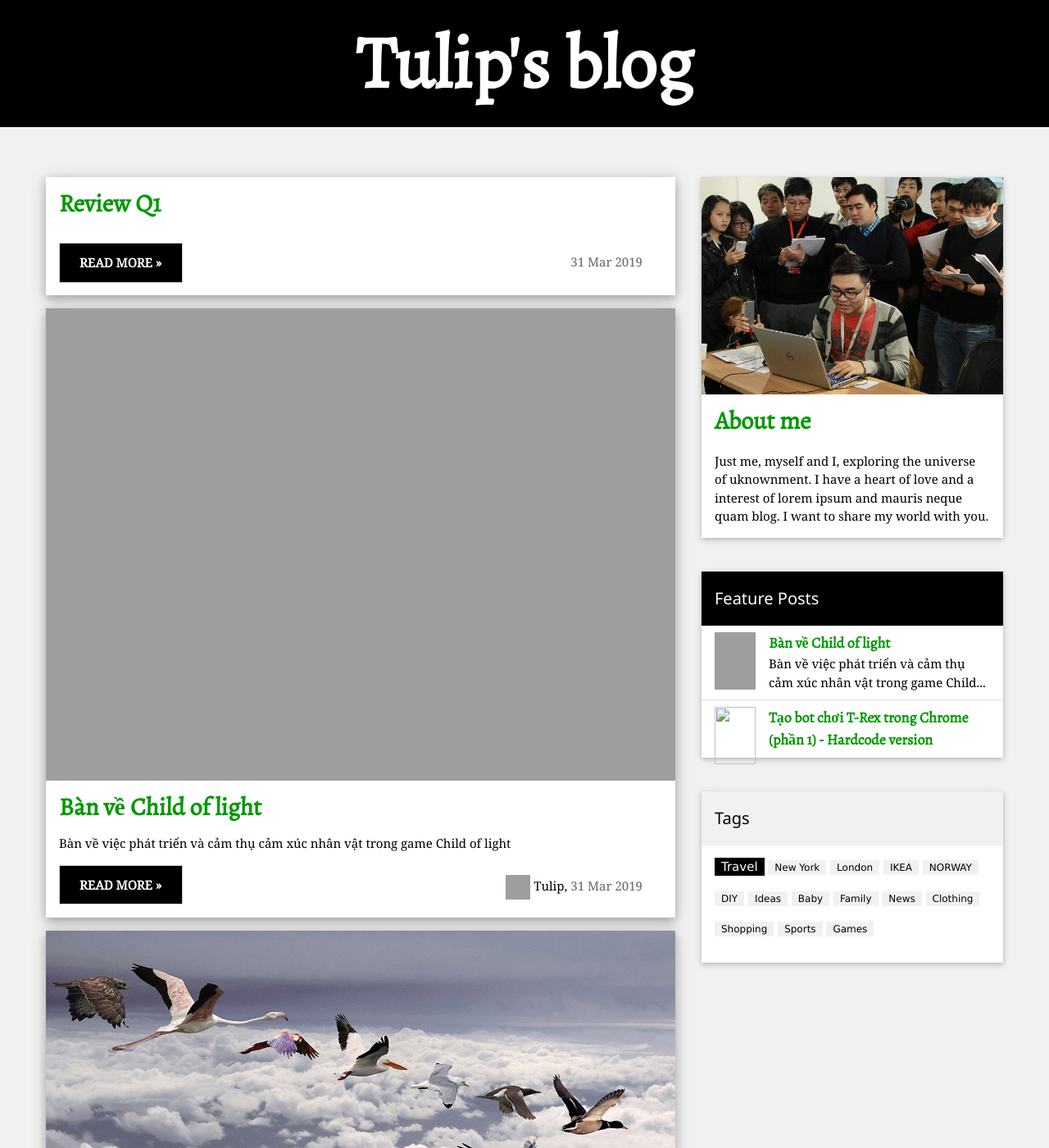
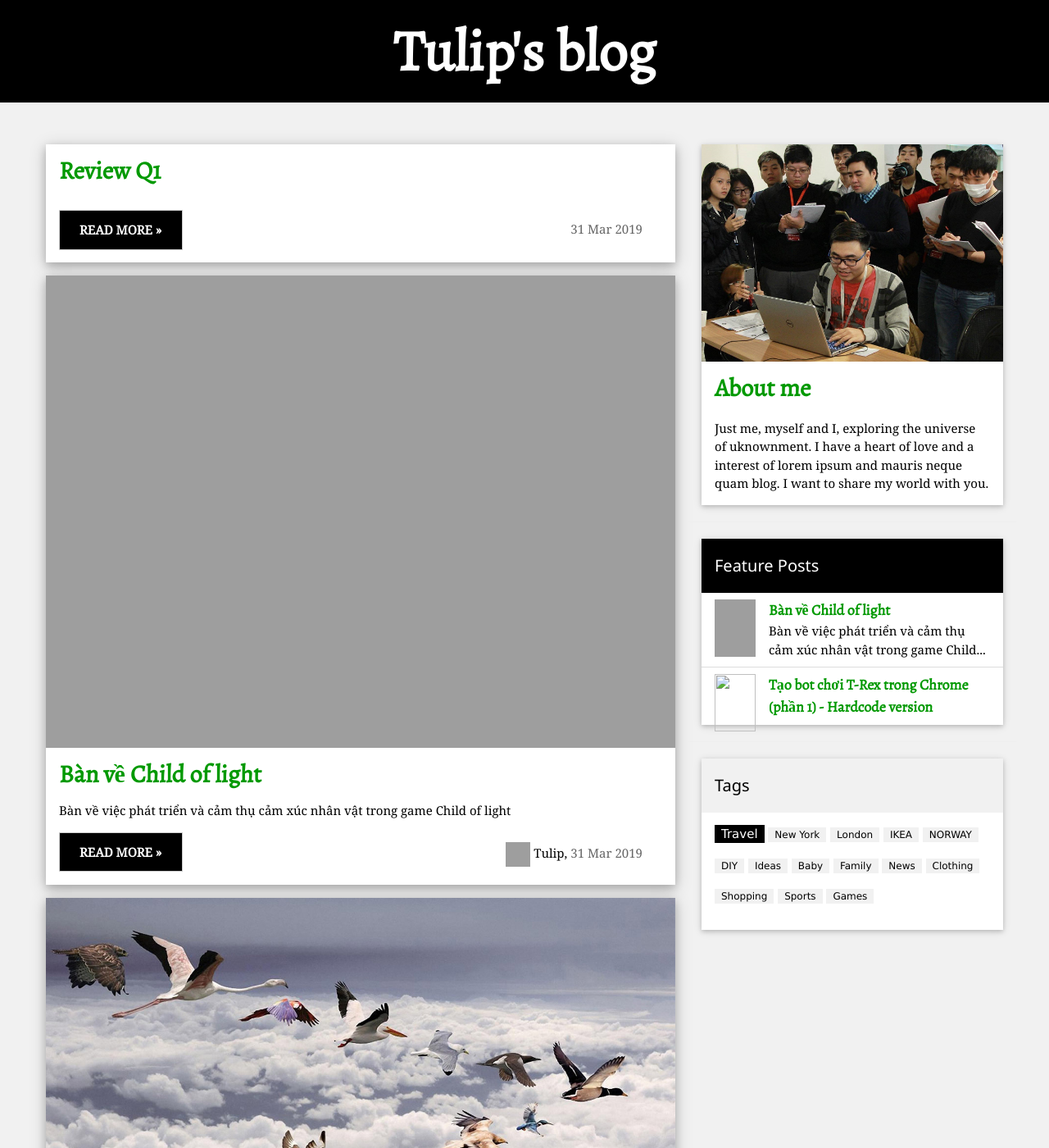
Before and after one commit to Tulip4attoo/jekyll_blog_theme, a Jekyll site: the page built from index.html, in a window 1280 px wide and 1400 px high. Shown: the whole window at 82% size. Built offline with Jekyll 4.4.1, drawn with Linux system fonts in a browser that asks for light colours; the list of posts is cut into pages by our own code; grey boxes are pictures that could not be loaded.

Commit message:
modify header, set z-index=999 and some minor adjustments

```diff
--- a/_layouts/default.html
+++ b/_layouts/default.html
@@ -15,7 +15,7 @@
   padding: 10px 10px;
   color: white;
   text-align: center;
-  font-size: 90px;
+  font-size: 70px;
   font-weight: bold;
   position: fixed;
   top: 0;
@@ -23,6 +23,7 @@
   transition: 0.2s;
   text-decoration:none;
   font-family: "Alegreya", serif;
+  z-index: 999;
 }
 
 #text-header {
@@ -52,11 +53,13 @@
 <body class="w3-light-grey">
 
   <!-- Header -->
-<a href="/"><div id="header">{{site.name}}</div></a>
+<a href="/"><div id="header">
+<div class="w3-content" style="max-width:1200px;">{{site.name}}</div>
+</div></a>
 
 <!-- w3-content defines a container for fixed size centered content,
 and is wrapped around the whole page content, except for the footer in this example -->
-<div class="w3-content" style="max-width:1200px; margin-top:200px;">
+<div class="w3-content" style="max-width:1200px; margin-top:160px;">
 
 
 <!-- Grid -->
@@ -102,28 +105,6 @@ and is wrapped around the whole page content, except for the footer in this exam
         {% endif %}
       {% endfor %}
     </ul>
-    <!-- <ul class="w3-ul w3-hoverable w3-white">
-      <li class="w3-padding-16">
-        <img src="/w3images/workshop.jpg" alt="Image" class="w3-left w3-margin-right" style="width:50px">
-        <span class="w3-large">Lorem</span><br>
-        <span>Sed mattis nunc</span>
-      </li>
-      <li class="w3-padding-16">
-        <img src="/w3images/gondol.jpg" alt="Image" class="w3-left w3-margin-right" style="width:50px">
-        <span class="w3-large">Ipsum</span><br>
-        <span>Praes tinci sed</span>
-      </li>
-      <li class="w3-padding-16">
-        <img src="/w3images/skies.jpg" alt="Image" class="w3-left w3-margin-right" style="width:50px">
-        <span class="w3-large">Dorum</span><br>
-        <span>Ultricies congue</span>
-      </li>
-      <li class="w3-padding-16 w3-hide-medium w3-hide-small">
-        <img src="/w3images/rock.jpg" alt="Image" class="w3-left w3-margin-right" style="width:50px">
-        <span class="w3-large">Mingsum</span><br>
-        <span>Lorem ipsum dipsum</span>
-      </li>
-    </ul> -->
   </div>
   <hr>
 
@@ -168,7 +149,7 @@ and is wrapped around the whole page content, except for the footer in this exam
       document.getElementById("header").style.fontSize = "30px";
       document.getElementById("header").style.textAlign = "left";
     } else {
-      document.getElementById("header").style.fontSize = "90px";
+      document.getElementById("header").style.fontSize = "70px";
       document.getElementById("header").style.textAlign = "center";
     }
   }
```
Also changed, not shown: Gemfile.lock.
